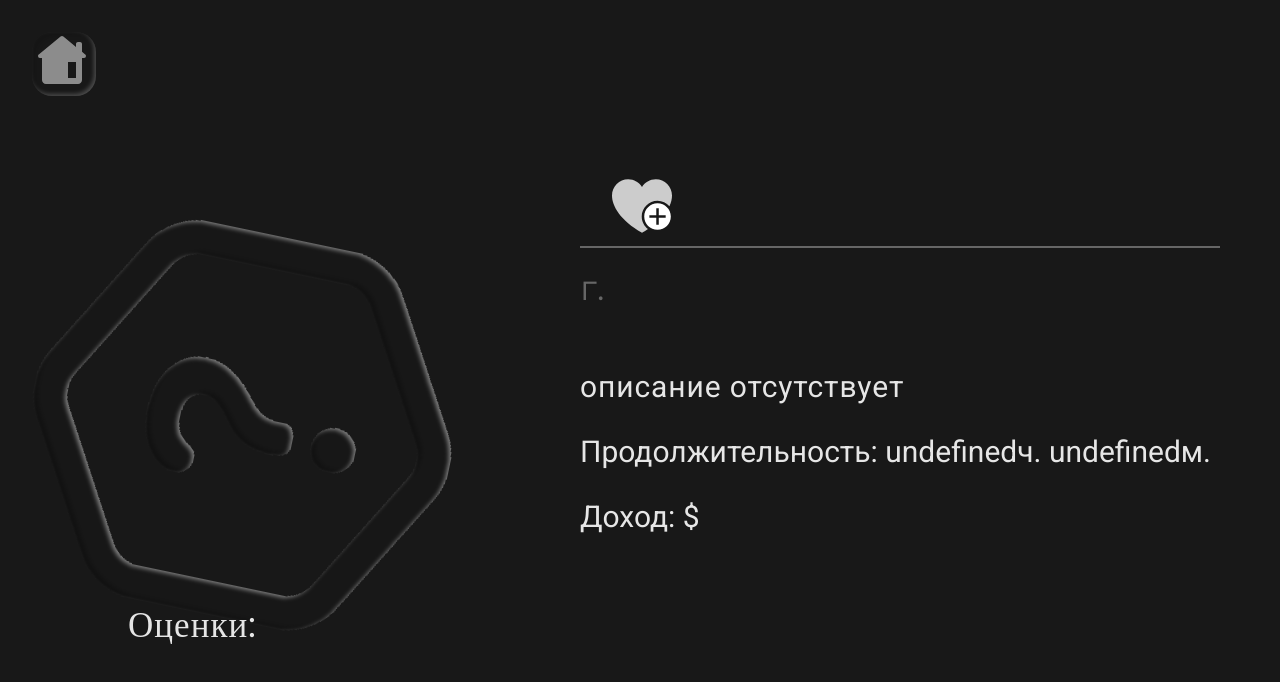
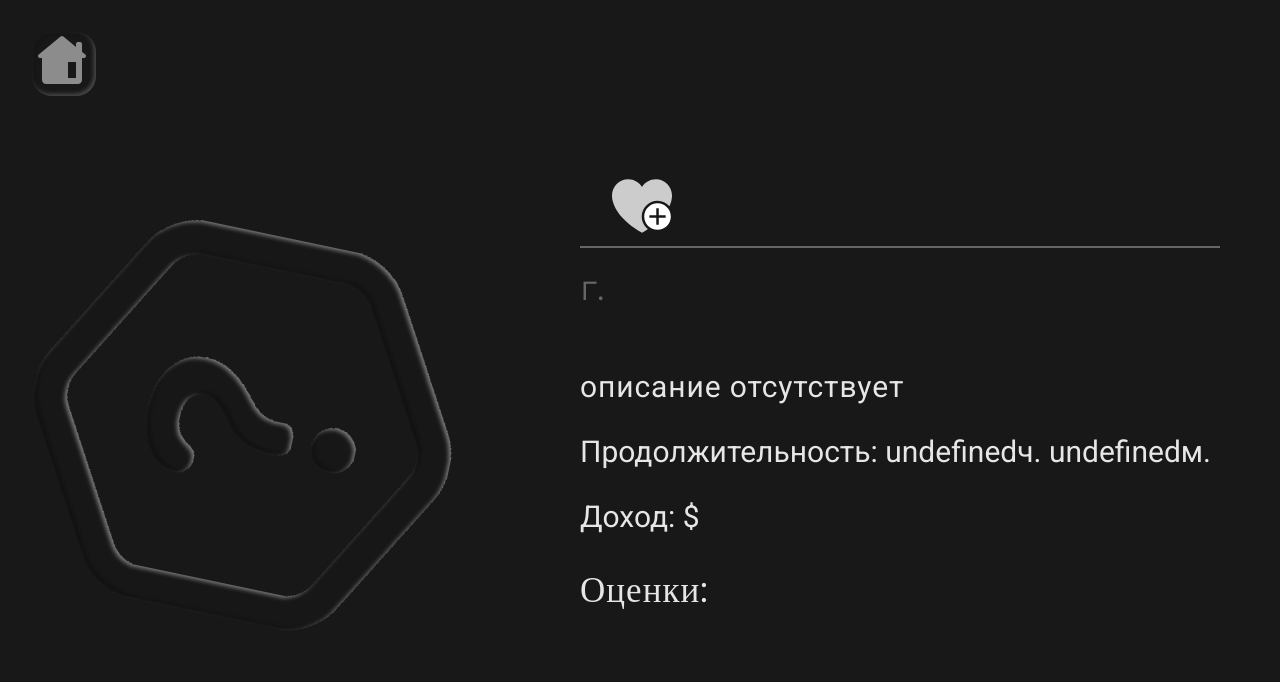
Before and after one commit to cursorpointer/moviesearcher, a React (Create React App) app: page /moviesearcher/details/1 in a window 1280 px wide. Shown: the top 682 px of the page. Built offline with nearby package versions, Linux system fonts and the light colour scheme; no server answers.

Commit message:
оценки

```diff
--- a/src/components/MovieDetails/MovieDetails.styles.tsx
+++ b/src/components/MovieDetails/MovieDetails.styles.tsx
@@ -48,8 +48,6 @@ export const Rating = styled.span`
   line-height: 52px;
   letter-spacing: 0.03em;
   color: #E5E5E5;
-  position: relative;
-  left: 8rem;
 
 `
 
--- a/src/components/MovieDetails/MovieDetails.tsx
+++ b/src/components/MovieDetails/MovieDetails.tsx
@@ -79,7 +79,6 @@ export const MovieDetails = ({}) => {
             :
             <Question/>
           }
-          <Rating>Оценки: {vote}</Rating>
         </ImgRatingBlock>
         <CardOverview>
           <div style={{display: "flex", gap: "2rem"}}>
@@ -92,6 +91,7 @@ export const MovieDetails = ({}) => {
           <Description overview={overview}>{!overview && "описание отсутствует"} {overview}</Description>
           <Runtime>Продолжительность: {formatRuntime(duration)}</Runtime>
           <Gross>Доход: {revenue}$</Gross>
+          <Rating>Оценки: {vote}</Rating>
         </CardOverview>
       </MovieDetailsCard>
     </MovieDetailsScreen>
```
